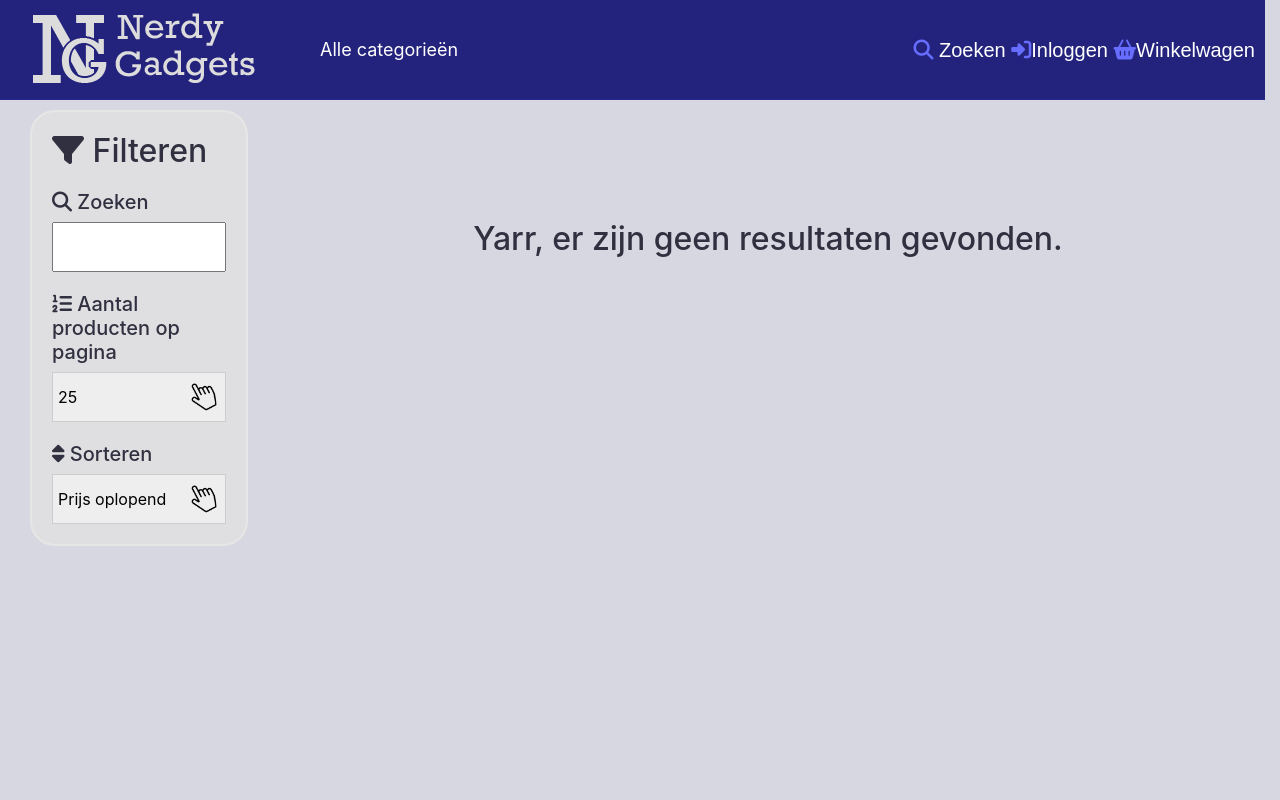
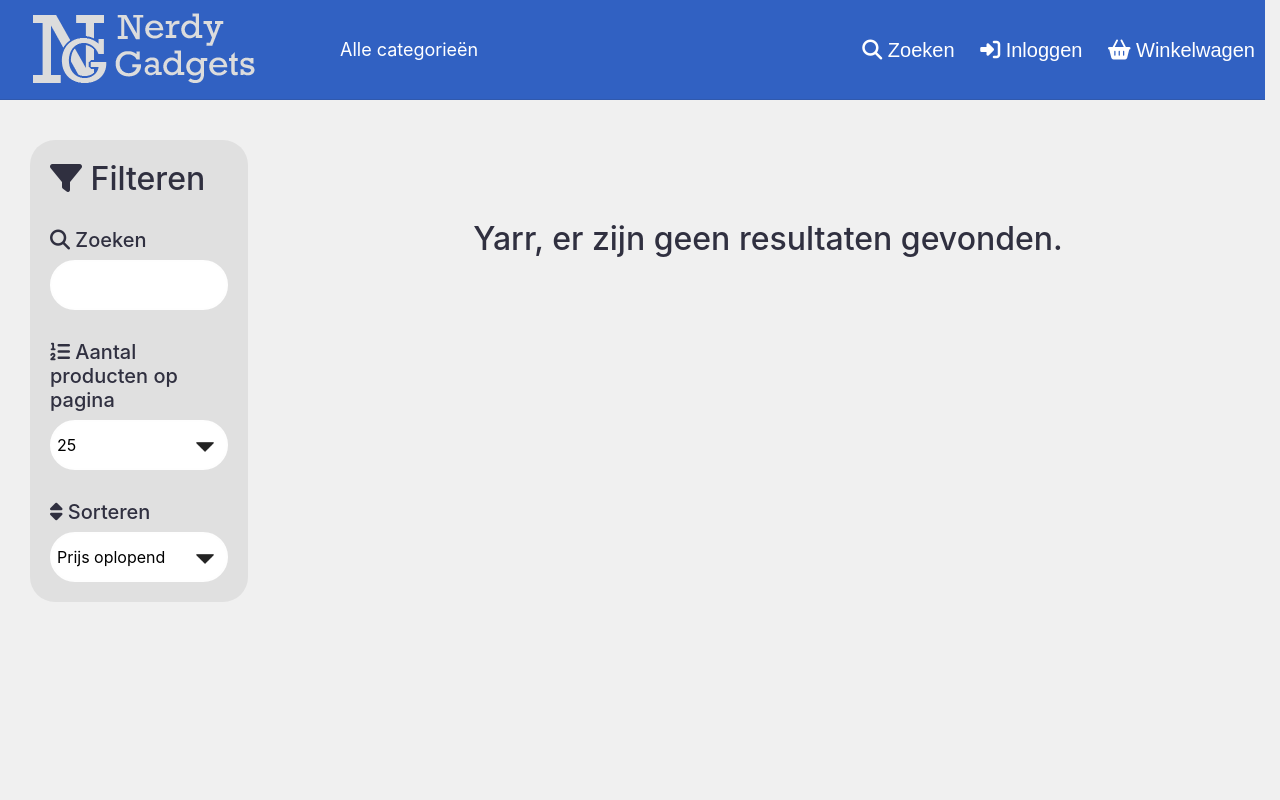
Before and after one commit to Leonvk/NerdyGadgets_i3, a PHP site: page /browse.php in a window 1280 px wide. Run offline with PHP 8.4, Linux system fonts and the light colour scheme; data that the repository does not hold is empty; some libraries are stand-ins or nearby versions; some web fonts are replaced.

Commit message:
update website design

```diff
--- a/nerdygadgets/Public/CSS/Style.css
+++ b/nerdygadgets/Public/CSS/Style.css
@@ -1,27 +1,29 @@
 html {
-    background-color: rgba(215, 215, 225, 1) !important;
+    background-color:#f2f2f2 !important;
 }
 
 body {
     overflow-x:hidden;
     color: #303040!important;
-    background-color: rgba(225, 225, 225, 1) !important;
+    background-color: rgba(240, 240, 240, 1) !important;
 }
 @font-face {
     font-family: MmrText;
     src: url(/Public/fonts/mmrtext.ttf);
 }
 select {
+    border-radius: 25px;
     margin: 50px;
     width: 100%;
     padding: 5px 35px 5px 5px;
     font-size: 16px;
-    border: 1px solid #CCC;
+    border: 2px solid #fefefe;
     height:50px;
     -webkit-appearance: none;
     -moz-appearance: none;
     appearance: none;
     background: url(../Img/mouse-hover-icon-22.jpg) 96% / 30px no-repeat #EEE;
+    background-color:#ffffff
 }
 
 a {
@@ -51,6 +53,8 @@ a:hover span {
     font-weight: bold;
 }
 input {
+    border-radius: 25px;
+    border: 2px solid #fefefe;
     font-family: pt-sans, sans-serif;
     height: 50px;
     font-size: 20px;
@@ -77,11 +81,11 @@ ul#ul-class-navigation li {
 #Header {
     position: fixed;
     top:0;
-    background-color: rgb(35, 35, 125);
+    background-color:#3161c2;
     width: 100%;
     height: 100px;
     z-index: 1;
-    border-bottom: 1px solid rgb(36, 41, 143);
+    border-bottom: 1px solid #3059ad;
 }
 #Content {
     margin-top: 200px;
@@ -90,10 +94,10 @@ ul#ul-class-navigation li {
     border-radius: 25px;
     position: fixed;
     width: 17%;
-    background-color: rgba(225, 225, 225, 0.8);
+    background-color: #e0e0e0;
     float: left;
-    top:100px;
-    border: 2px solid rgb(230,230,230);
+    top:130px;
+    border: 0px solid #cfcfcf;
     margin-left: 30px;
     margin-top: 10px;
     padding: 20px;
@@ -226,7 +244,7 @@ ul#ul-class-navigation li {
     margin-right: 5px;
 }
 .Background {
-    background-color: rgba(215, 215, 225, 1);
+    background-color: rgba(240, 240, 240, 1);
     width: 100%;
     height: 100%;
     position: absolute;
@@ -264,6 +282,7 @@ ul#ul-class-price li {
 }
 .HrefDecoration {
     color: #ffffff;
+    margin-left: 20px;
 }
 .HrefDecoration:hover, .HrefDecoration:active {
     text-decoration: none;
@@ -446,7 +465,7 @@ ul#ul-class-price li {
     width: 1400px;
 }
 .FilterTopMargin {
-    margin-top: 20px;
+    margin-top: 30px;
 }
 #ProductFrame h6 {
     color: #858585;
--- a/nerdygadgets/browse.php
+++ b/nerdygadgets/browse.php
@@ -216,7 +216,9 @@ if (isset($amount)) {
         foreach ($ReturnableResult as $row) {
             ?>
             <a class="ListItem" href='view.php?id=<?php print $row['StockItemID']; ?>'>
-                <div id="ProductFrame">
+            <div id="ProductFrame">
+                    <!--<div id="ProductFrameBackground"></div>-->
+
                     <?php
                     if (isset($row['ImagePath'])) { ?>
                         <div class="ImgFrame"
@@ -231,12 +233,19 @@ if (isset($amount)) {
                         <div class="CenterPriceLeftChild">
                             <h1 class="StockItemPriceText"><?php print sprintf("€ %0.2f", $row["SellPrice"]); ?></h1>
                             <h6>Inclusief BTW </h6>
+                            <!--
+                            <form action="browse.php?id=<?php echo($_GET['id']);?>" method="post">
+                                <input type="hidden" name="itemID" value="<?php echo($_GET['id']);?>">
+                                <button type="submit" id = "winkelmandknop"><i class="fas fa-shopping-basket" style="color:white;"></i><?php if(!$addedItem) {echo(" Toevoegen");} else {echo("Toegevoegd");}?></button>
+                            </form>
+                            -->
                         </div>
                     </div>
                     <h1 class="StockItemID">Artikelnummer: <?php print $row["StockItemID"]; ?></h1>
                     <p class="StockItemName"><?php print $row["StockItemName"]; ?></p>
                     <p class="StockItemComments"><?php print $row["MarketingComments"]; ?></p>
                     <h4 class="ItemQuantity"><?php print $row["QuantityOnHand"]; ?></h4>
+
                 </div>
             </a>
         <?php } ?>
--- a/nerdygadgets/header.php
+++ b/nerdygadgets/header.php
@@ -80,13 +80,13 @@ if(!isset($_SESSION['cart'])) {
         </div>
         <ul id="ul-class-navigation">
             <li>
-                <a href="browse.php" class="HrefDecoration"><i class="fas fa-search" style="color:#676EFF;"></i> Zoeken</a>
+                <a href="browse.php" class="HrefDecoration"><i class="fas fa-search" style="color:#ffffff;"></i>  Zoeken</a>
             </li>
             <li>
-                <a href="inloggen.php" class="HrefDecoration"><i class="fa fa-sign-in" style="color:#676EFF;"></i>Inloggen</a>
+                <a href="inloggen.php" class="HrefDecoration"><i class="fa fa-sign-in" style="color:#ffffff;"></i>  Inloggen</a>
             </li>
             <li>
-                <a href="winkelwagen.php" class="HrefDecoration"><i class="fas fa-shopping-basket" style="color:#676EFF;"></i>Winkelwagen</a>
+                <a href="winkelwagen.php" class="HrefDecoration"><i class="fas fa-shopping-basket" style="color:#ffffff;"></i>  Winkelwagen</a>
             </li>
         </ul>
     </div>
--- a/nerdygadgets/inloggen.php
+++ b/nerdygadgets/inloggen.php
@@ -60,7 +60,7 @@ include __DIR__ . "/header.php";
             <input type = "password" class = "form-control"
                name = "password" placeholder = "Wachtwoord = Test" required>
             <button class = "btn btn-lg btn-primary btn-block" type = "submit" name = "login">Login</button>
- <a href="AccountMaken.php" class="HrefDecoration"><i class="fas fa-accountMaken" style="color:#676EFF;"></i> Account aanmaken </a>
+            nog geen acctount?  <a href="AccountMaken.php" ><i class="fas fa-accountMaken" style="color:#313161;"></i>  hier om te beginnen </a>
          </form>
       </div>
    </body>
--- a/nerdygadgets/view.php
+++ b/nerdygadgets/view.php
@@ -146,7 +146,7 @@ if ($R) {
                         <h6> Inclusief BTW </h6>
                         <form action="view.php?id=<?php echo($_GET['id']);?>" method="post">
                             <input type="hidden" name="itemID" value="<?php echo($_GET['id']);?>">
-                            <button type="submit" style="border: none;padding:5px; background-color:rgb(35, 35, 125); font-size:22px; float:right; color:white;"><i class="fas fa-shopping-basket" style="color:white;"></i><?php if(!$addedItem) {echo("Toevoegen");} else {echo("Toegevoegd");}?></button>
+                            <button type="submit" id = "winkelmandknop"><i class="fas fa-shopping-basket" style="color:white;"></i><?php if(!$addedItem) {echo(" Toevoegen");} else {echo("Toegevoegd");}?></button>
                         </form>
                     </div>
                 </div>
```
Also changed, not shown: other parts of nerdygadgets/Public/CSS/Style.css (+30 -7 lines), nerdygadgets/Public/Img/mouse-hover-icon-22.jpg, nerdygadgets/Public/Img/mouse-hover-icon-222.jpg (added).
